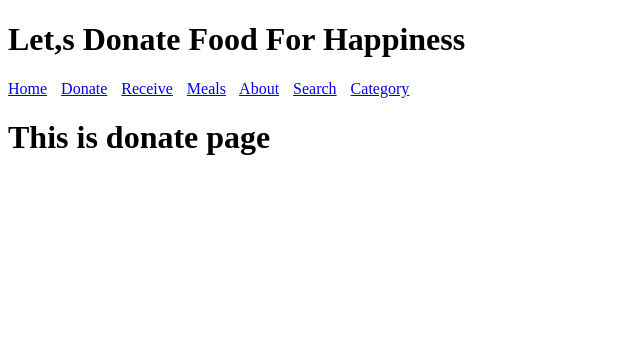
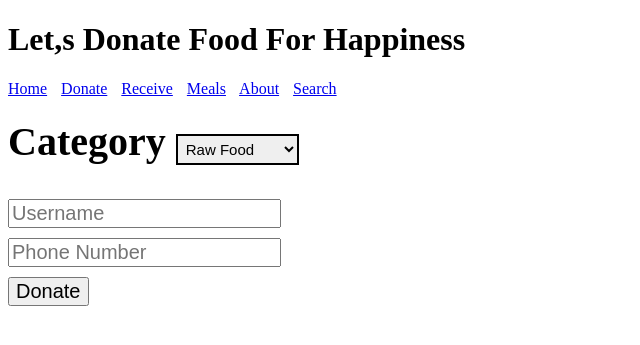
Before and after one commit to jysin330/fooDonationApp, a Django app: page /donate/ in a window 1280 px wide. Shown: the top 345 px of the page, without its empty margins (0-640 px from the left). Run offline with Django 4.2, Linux system fonts and the light colour scheme.

Commit message:
html for donate page

```diff
--- a/mysite/fooDonationApp/templates/fooDonationApp/base.html
+++ b/mysite/fooDonationApp/templates/fooDonationApp/base.html
@@ -13,7 +13,7 @@
     <a href="/meals/" style="margin-right: 10px;">Meals</a>
     <a href="/About/" style="margin-right: 10px;">About</a>
     <a href="/search" style="margin-right: 10px;">Search</a>
-    <a href="/category/" style="margin-right: 10px;">Category</a>
+
     {% block content %}{% endblock %}
 </body>
 </html>
--- a/mysite/fooDonationApp/templates/fooDonationApp/category.html
+++ /dev/null
@@ -1,5 +0,0 @@
-{% extends 'fooDonationApp\base.html' %}
-
-{% block content %}
-<h1>This is category page</h1>
-{% endblock %}
--- a/mysite/fooDonationApp/templates/fooDonationApp/donate.html
+++ b/mysite/fooDonationApp/templates/fooDonationApp/donate.html
@@ -1,7 +1,24 @@
 {% extends 'fooDonationApp\base.html' %}
 
+{% block content %}
+<div style="margin-top: 20px;">
+<label for="Meals" style="font-weight: bold; font-size: 40px;"> Category </label>
+<select name="Category" id="Meals" form="category" style="font-weight:500; font-size: 15px; border:solid 2px black; padding:4px; margin-bottom: 4px">
+  <option value="raw">Raw Food</option>
+  <option value="cooked">Cooked Food</option>
+  <option value="packed">Packed Food</option>
+
+</select>
+<form action="." method="post" id="category">
 
 
-{% block content %}
-<h1>This is donate page</h1>
+    <input type="text" id="fname" name="fname" placeholder="Username" style="font-size: 20px; margin-top:30px ; margin-bottom:10px" >
+    <br/>
+    <input type="phone" id="fname" name="fname" placeholder="Phone Number" style="font-size: 20px; margin-bottom:10px" >
+    <br/>
+    <button type="submit" style="font-size: 20px;" >Donate</button>
+  </form>
+
+
+</div>
 {% endblock %}
--- a/mysite/fooDonationApp/urls.py
+++ b/mysite/fooDonationApp/urls.py
@@ -1,8 +1,7 @@
 from django.urls import path
-from .views import home, donate, meals, search, category, Receive, About
+from .views import home, donate, meals, search, Receive, About
 
 urlpatterns = [
-    path("category/", category),
     path("About/", About),
     path("donate/", donate),
     path("home/", home),
--- a/mysite/fooDonationApp/views.py
+++ b/mysite/fooDonationApp/views.py
@@ -18,10 +18,6 @@ def meals(request):
     return render(request, "fooDonationApp\meals.html")
 
 
-def category(request):
-    return render(request, "fooDonationApp\category.html")
-
-
 def Receive(request):
     return render(request, "fooDonationApp\Receive.html")
 
```
